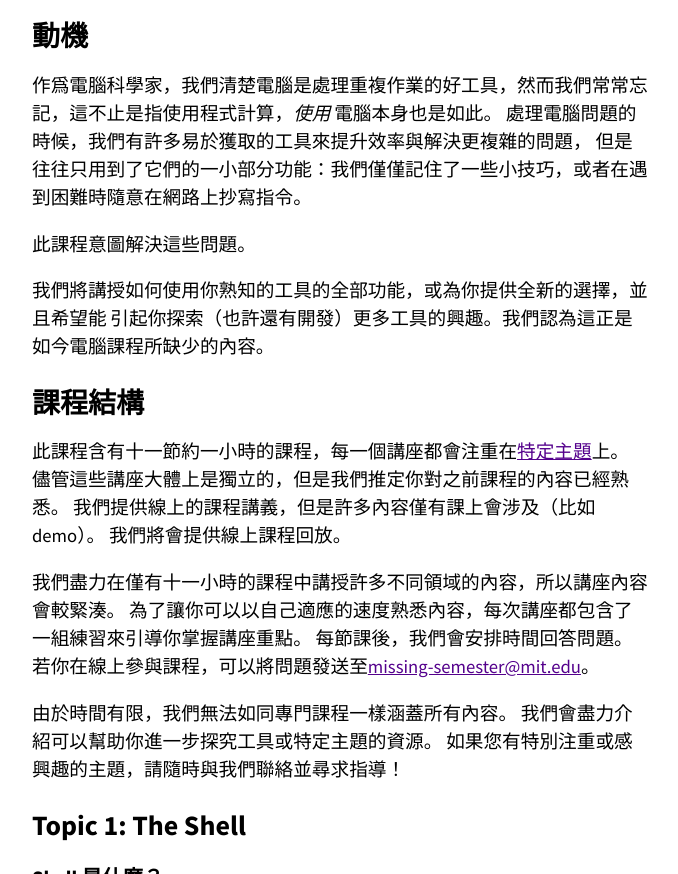
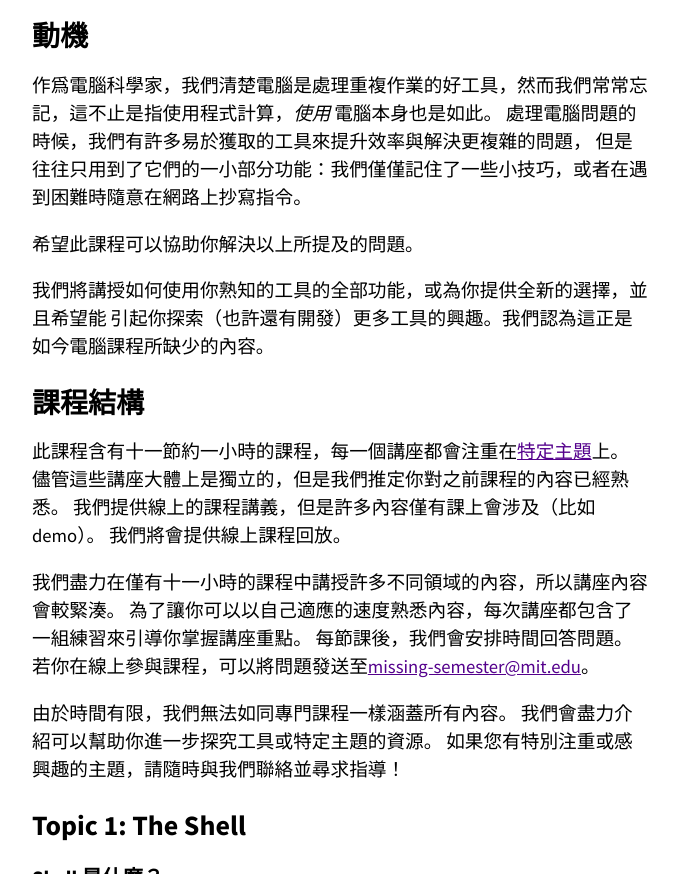
Before and after one commit to missing-semester-zh-Hant/missing-semester-zh-Hant.github.io, a Jekyll site: the page built from _2020/course-shell.md, in a window 1280 px wide and 900 px high, scrolled down 469 px, cut to the strip 26-900 px from the top of the window. Shown: the whole strip, without its empty margins (300-978 px from the left). Built offline with Jekyll 4.4.1, drawn with Linux system fonts in a browser that asks for light colours.

Commit message:
course-shell 校對

```diff
--- a/_2020/course-shell.md
+++ b/_2020/course-shell.md
@@ -27,7 +27,7 @@ copy-paste commands from the internet when we get stuck. -->
 
 
 <!-- This class is an attempt to address this. -->
-此課程意圖解決這些問題。
+希望此課程可以協助你解決以上所提及的問題。
 
 <!-- We want to teach you how to make the most of the tools you know, show
 you new tools to add to your toolbox, and hopefully instill in you some
```
